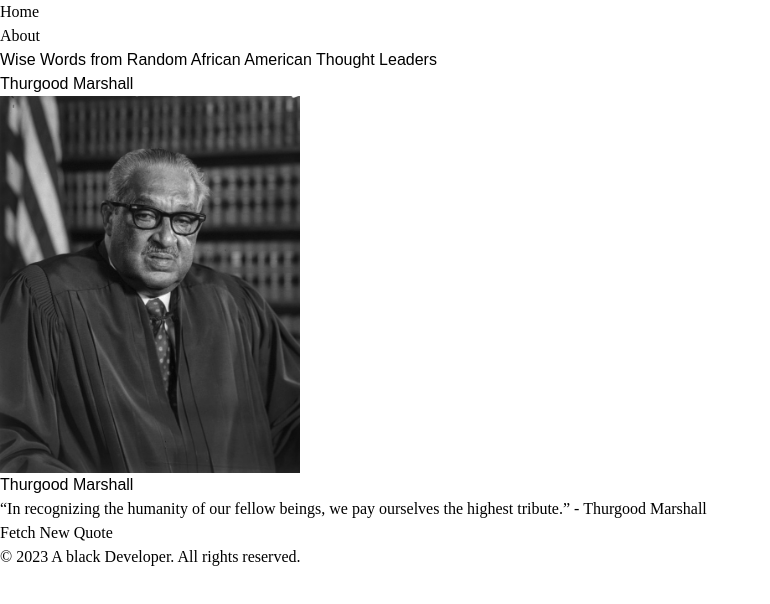
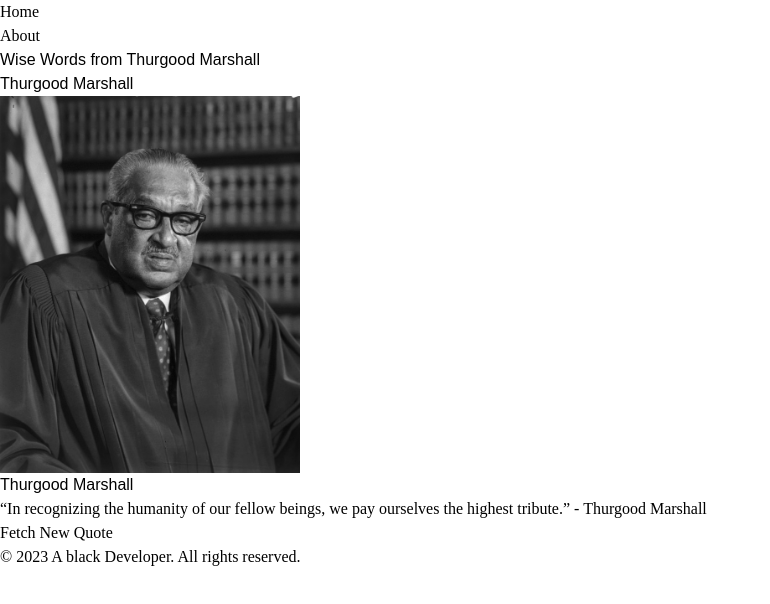
Before and after one commit to RW2023/next-quotes, a Next.js app: page / in a window 1280 px wide. Shown: the top 604 px of the page, without its empty margins (0-770 px from the left). Built offline with nearby package versions, Linux system fonts and the light colour scheme.

Commit message:
change title to include author name dynamically

```diff
--- a/src/app/page.tsx
+++ b/src/app/page.tsx
@@ -24,7 +24,7 @@ export default function Home() {
     <div className="min-h-screen bg-background ">
       <div className="container mx-auto p-6 grid grid-cols-1 md:grid-cols-2 gap-6 bg-secondary shadow-lg rounded-lg pt-6 ">
         <h1 className="col-span-full text-center text-2xl font-bold mb-6 mt-5 text-tertiary">
-          Wise Words from Random African American Thought Leaders
+          Wise Words from <span className='font-bold'> {quote.author} </span>
         </h1>
         <div className="flex flex-col items-center p-3 bg-tertiary rounded-lg shadow-lg drop-shadow-lg">
           <h2 className="text-headline text-lg">{quote.author}</h2>
```
